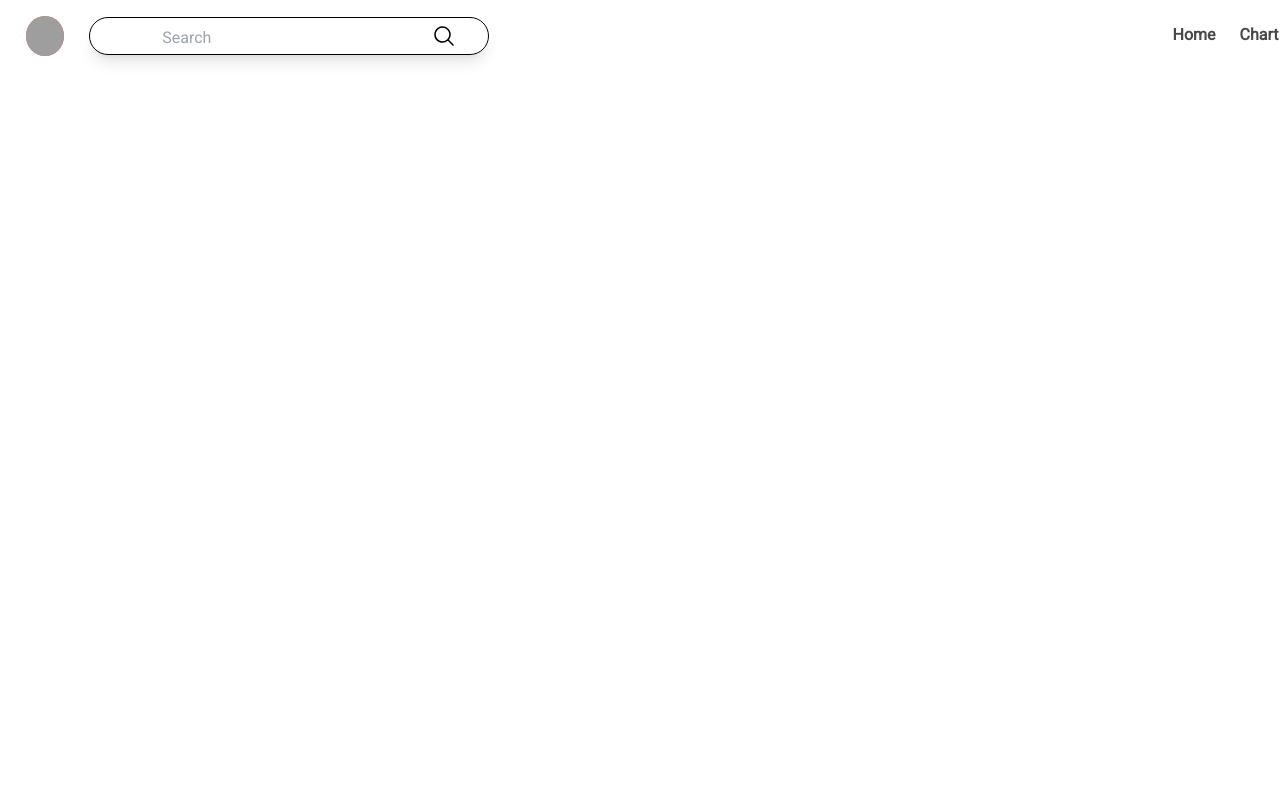
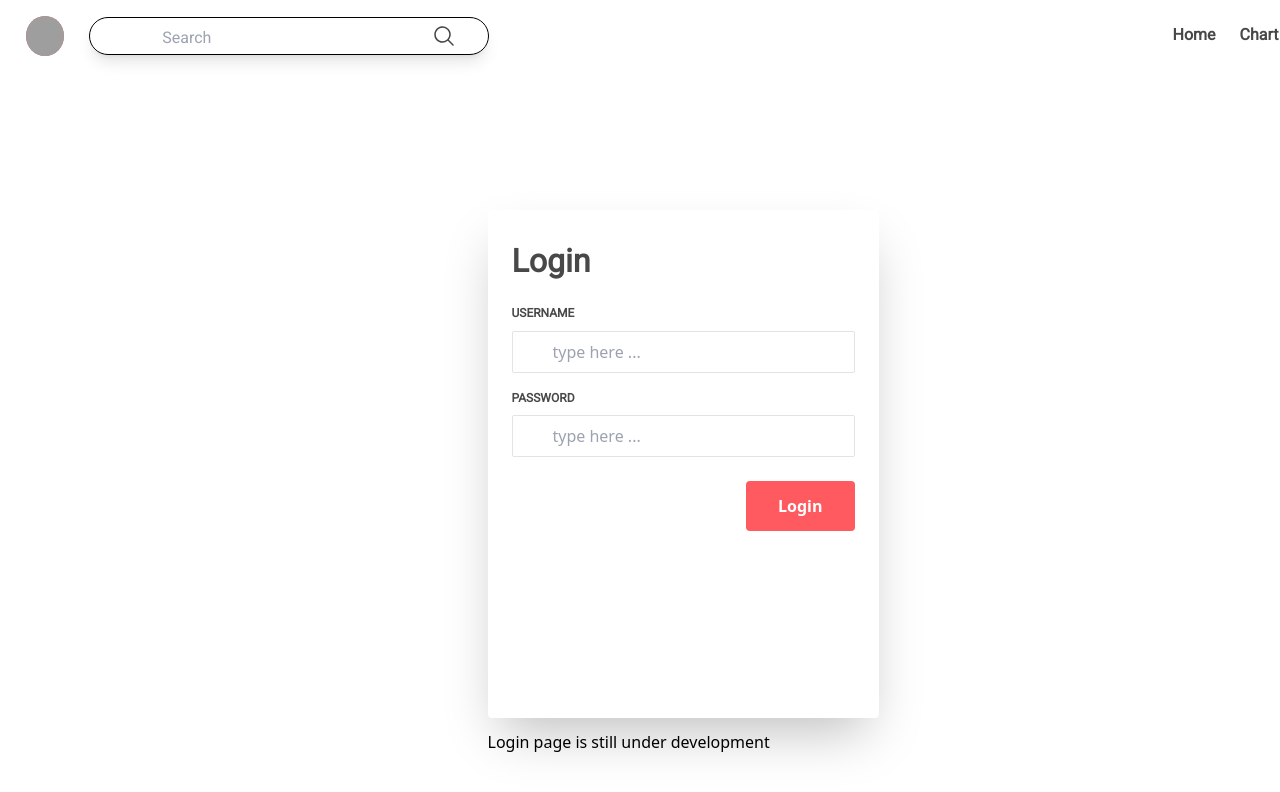
Before and after one commit to AjiePrm/airbnbClone, a Nuxt app: page /login in a window 1280 px wide. Before the commit this address had no page. Shown: the top 792 px of the page. Built offline with nearby package versions, Linux system fonts and the light colour scheme; grey boxes are pictures that could not be loaded.

Commit message:
UI Update

```diff
--- a/components/airbnbPlus.vue
+++ b/components/airbnbPlus.vue
@@ -1,23 +1,17 @@
 <template>
     <div class="w-full px-6 lg:px-20 pt-[88px] pb-6">
-        <h1 class="font-fontRoboto font-semibold text-[24px] text-secondaryDark pb-2">Hébergements Airbnb Plus</h1>
-        <h2 class="font-fontRoboto font-light text-base leading-5 text-secondaryGray">Une sélection de logements vérifiés
-            selon
-            des critères de
-            qualité et de design</h2>
+        <h1 class="font-fontRoboto font-semibold text-[24px] text-secondaryDark pb-2">Explore</h1>
+        <h2 class="font-fontRoboto font-light text-base leading-5 text-secondaryGray">A selection of category checked
+            according to quality and design criteria</h2>
     </div>
     <div class="w-full md:m-auto flex items-center justify-center lg:px-20 px-6">
         <div
-            class="card lg:w-[1206px] w-full h-[290px] md:h-[310px] px-[80px] flex flex-col items-center justify-center bg-[url('~/assets/image/bnbPlus.png')] bg-cover rounded">
-            <div class="pt-[65.87px]">
+            class="relative lg:w-[1206px] w-full h-[290px] md:h-[310px] px-[80px] bg-[url('~/assets/image/bnbPlus.png')] bg-cover rounded">
+            <div class="pt-[65.87px] absolute top-1/2 left-1/2 transform -translate-x-1/2 -translate-y-1/2">
                 <img class="w-[104.5px] h-[112.27px]" src="~/assets/image/icon.svg" alt="logo">
             </div>
-            <div class="pt-[37.87px] pb-[50px]">
-                <button
-                    class="py-4 pl-6 pr-4 bg-secondaryWhite rounded font-fontRoboto font-bold text-[8px] md:text-xs leading-[1.2] uppercase flex items-center">
-                    Découvrir des logements
-                    <img class="ml-5 w-2 h-3" src="~/assets/image/arrowR.svg" alt=">">
-                </button>
+            <div class="absolute container top-1/2 left-1/2 transform -translate-x-1/2 -translate-y-1/2">
+                <Category></Category>
             </div>
         </div>
     </div>
--- a/layouts/default.vue
+++ b/layouts/default.vue
@@ -22,7 +22,7 @@
                                 <NuxtLink :to="`/search/${searchValue}`">
                                     <button type="submit" class="rounded-full flex justify-center items-center h-6 w-6"
                                         @click="clearResultsDropdown">
-                                        <MagnifyingGlassIcon class="text-blue-500 h-6 w-6"></MagnifyingGlassIcon>
+                                        <MagnifyingGlassIcon class="text-secondaryDark h-6 w-6"></MagnifyingGlassIcon>
                                     </button>
                                 </NuxtLink>
                             </div>
@@ -37,9 +37,9 @@
 
                     </div>
                 </div>
-                <div class="hidden md:flex justify-end pr-[24px] lg:block
+                <div class="hidden lg:flex justify-end pr-[24px]
         ">
-                    <!--{ 'text-scroll': isScrolling }-->
+                    <!--{ lg nav bar }-->
                     <ul
                         class="hidden list md:flex space-x-[24px] text-secondaryDark font-fontRoboto font-semibold text-xs lg:text-base leading-[1rem] mt-[7px] cursor-pointer">
                         <NuxtLink to="/">
@@ -52,6 +52,30 @@
                             <li>Login</li>
                         </NuxtLink>
                     </ul>
+                </div>
+                <!--{ sm-md nav bar }-->
+                <div class="lg:hidden block mr-[24px]  h-6 w-6">
+                    <button @click="handleMenu" class="block lg:hidden text-secondaryDark h-6 w-6">
+                        <svg xmlns="http://www.w3.org/2000/svg" fill="none" viewBox="0 0 24 24" stroke-width="1.5"
+                            stroke="currentColor" class="w-6 h-6">
+                            <path stroke-linecap="round" stroke-linejoin="round"
+                                d="M3.75 6.75h16.5M3.75 12h16.5m-16.5 5.25h16.5" />
+                        </svg>
+                    </button>
+                    <div v-if="isMenu !== false" class="relative h-30 w-80">
+                        <ul
+                            class="absolute rounded-lg tracking-widest h-30 w-40 bg-secondaryWhite right-72 text-center text-secondaryDark font-fontRoboto font-semibold text-sm lg:text-base leading-[1rem] mt-[7px] cursor-pointer">
+                            <NuxtLink to="/">
+                                <li class="h-10 w-40">Home</li>
+                            </NuxtLink>
+                            <NuxtLink to="/summary/example">
+                                <li class="h-10 w-40">Chart</li>
+                            </NuxtLink>
+                            <NuxtLink to="/login">
+                                <li class="h-10 w-40">Login</li>
+                            </NuxtLink>
+                        </ul>
+                    </div>
                 </div>
             </div>
         </div>
@@ -70,10 +94,13 @@ export default {
             isScrolling: false,
             searchValue: '',
             showDropdown: false,
+            isMenu: false,
         };
     },
     components: {
-        MagnifyingGlassIcon
+        MagnifyingGlassIcon,
+        //Bars4Icon,
+
     },
     mounted() {
         window.addEventListener('scroll', this.handleScroll);
@@ -82,6 +109,11 @@ export default {
         window.removeEventListener('scroll', this.handleScroll);
     },
     methods: {
+        handleMenu() {
+            this.isMenu = !this.isMenu
+            //console.log(this.isMenu)
+        },
+
         handleScroll() {
             if (window.scrollY > 0) {
                 this.isScrolling = true;
--- a/pages/index.vue
+++ b/pages/index.vue
@@ -5,10 +5,6 @@
         <Header class="fixed w-full lg:w-[1366px] md:m-auto pt-[15.61px]"></Header>
         -->
         <CardForm class="hidden md:block"></CardForm>
-    </div>
-
-    <div class="w-full lg:w-[1366px] md:m-auto">
-        <Category></Category>
     </div>
     <div class="w-full lg:w-[1366px] md:m-auto">
         <AirbnbPlus></AirbnbPlus>
--- /dev/null
+++ b/pages/login.vue
@@ -0,0 +1,93 @@
+<template>
+    <div class="w-full lg:w-[1366px] md:m-auto pt-[20vh]">
+        <div class="w-[391px] m-auto h-[508px] shadow-2xl bg-secondaryWhite rounded-[4px]">
+            <h1
+                class="px-[24px] pt-[32px] pb-[24px] font-fontRoboto font-semibold text-[32px] leading-[38px] text-secondaryDark">
+                Login
+            </h1>
+            <div class="px-[24px] pb-[16px]">
+                <h2 class="pb-[8px] font-fontRoboto font-bold text-xs leading-[1.1667rem] uppercase text-secondaryDark">
+                    Username
+                </h2>
+                <input v-model="username" type="text" placeholder="type here ..." class="w-[343px] h-[42px] rounded-sm"
+                    style="border: 1px solid #E3E3E3;">
+            </div>
+
+            <div class="px-[24px]">
+                <h2 class="pb-[8px] font-fontRoboto font-bold text-xs leading-[1.1667rem] uppercase text-secondaryDark">
+                    Password
+                </h2>
+                <input v-model="password" type="password" placeholder="type here ..." class="w-[343px] h-[42px] rounded-sm"
+                    style="border: 1px solid #E3E3E3;">
+            </div>
+
+            <div class="px-[24px] pt-[24px] flex justify-end">
+                <button @click="handleLogin"
+                    class="bg-primaryRed px-[32px] py-[13px] rounded-[4px] text-secondaryWhite text-[16px] font-semibold">
+                    Login
+                </button>
+            </div>
+        </div>
+
+        <div>
+            <p class="w-[391px] m-auto pt-3">Login page is still under development</p>
+        </div>
+    </div>
+</template>
+
+<script>
+export default {
+    data() {
+        return {
+            username: '',
+            password: '',
+        };
+    },
+    methods: {
+        async handleLogin() {
+            if (!this.username || !this.password) {
+                return;
+            }
+
+            try {
+                const response = await fetch('https://dummyjson.com/auth/login', {
+                    method: 'POST',
+                    headers: {
+                        'Content-Type': 'application/json',
+                    },
+                    body: JSON.stringify({
+                        username: this.username,
+                        password: this.password,
+                    }),
+                });
+
+                const data = await response.json();
+
+                if (response.ok) {
+                    const token = data.token;
+                    navigateTo({
+                        path: '/'
+                    })
+
+                } else {
+
+                }
+            } catch (error) {
+
+            }
+        },
+    },
+};
+</script>
+
+<style>
+::placeholder {
+    padding-left: 40px;
+    font-size: 16px;
+}
+
+.date-pick {
+    padding: 0 16px;
+    font-size: 16px;
+}
+</style>
--- a/pages/summary/[id].vue
+++ b/pages/summary/[id].vue
@@ -94,7 +94,8 @@
         </button>
       </div>
       <div class="summary-checkout py-2 lg:m-auto lg:w-2/6">
-        <button class="checkout-cta bg-primaryRed text-secondaryWhite rounded-lg w-full py-2" @click="handleCheckout">
+        <NuxtLink to="/login"></NuxtLink>
+        <button class="checkout-cta bg-primaryRed text-secondaryWhite rounded-lg w-full py-2">
           log in
         </button>
       </div>
```
Also changed, not shown: components/category.vue (+21 -6 lines).
